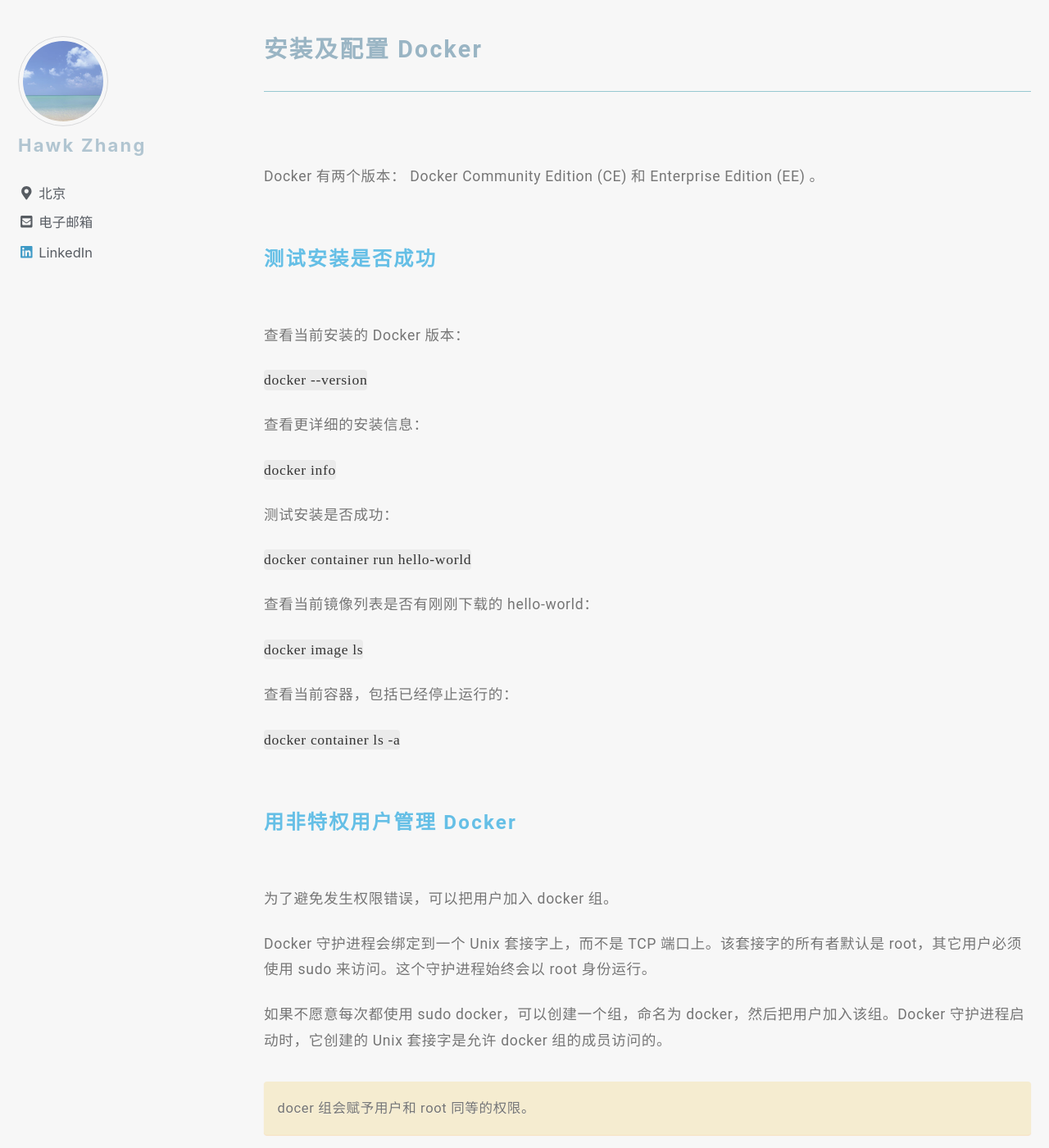
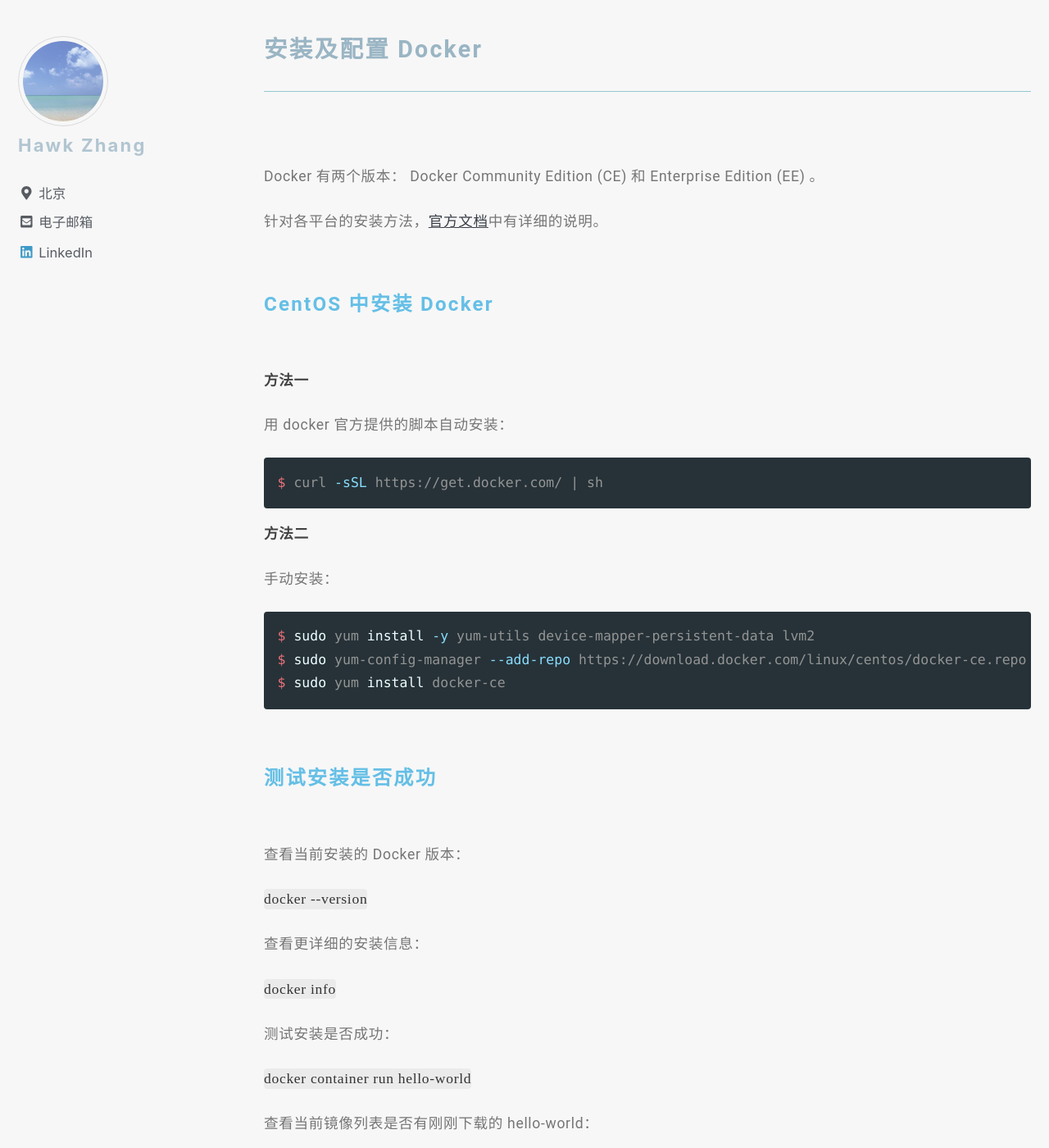
Before and after one commit to narru888/linotes_note, a Jekyll site: the page built from _posts/docker/2018-02-01-docker.basic.md, in a window 1280 px wide and 1400 px high, scrolled down 6784 px. Shown: the whole window at 82% size. Built offline with Jekyll 4.4.1, drawn with Linux system fonts in a browser that asks for light colours; nearby versions of some CDN libraries; a script that is not in the unit is left out.

Commit message:
update on 2018-09-29 10:10:01 CST

````diff
--- a/_posts/docker/2018-02-01-docker.basic.md
+++ b/_posts/docker/2018-02-01-docker.basic.md
@@ -207,6 +207,30 @@
 ### 安装及配置 Docker
 
 Docker 有两个版本： Docker Community Edition (CE) 和 Enterprise Edition (EE) 。
+
+针对各平台的安装方法，[官方文档](https://docs.docker.com/install/)中有详细的说明。
+
+
+
+#### CentOS 中安装 Docker
+
+**方法一**
+
+用 docker 官方提供的脚本自动安装：
+
+```bash
+$ curl -sSL https://get.docker.com/ | sh
+```
+
+**方法二**
+
+手动安装：
+
+```bash
+$ sudo yum install -y yum-utils device-mapper-persistent-data lvm2
+$ sudo yum-config-manager --add-repo https://download.docker.com/linux/centos/docker-ce.repo
+$ sudo yum install docker-ce
+```
 
 
 
````
